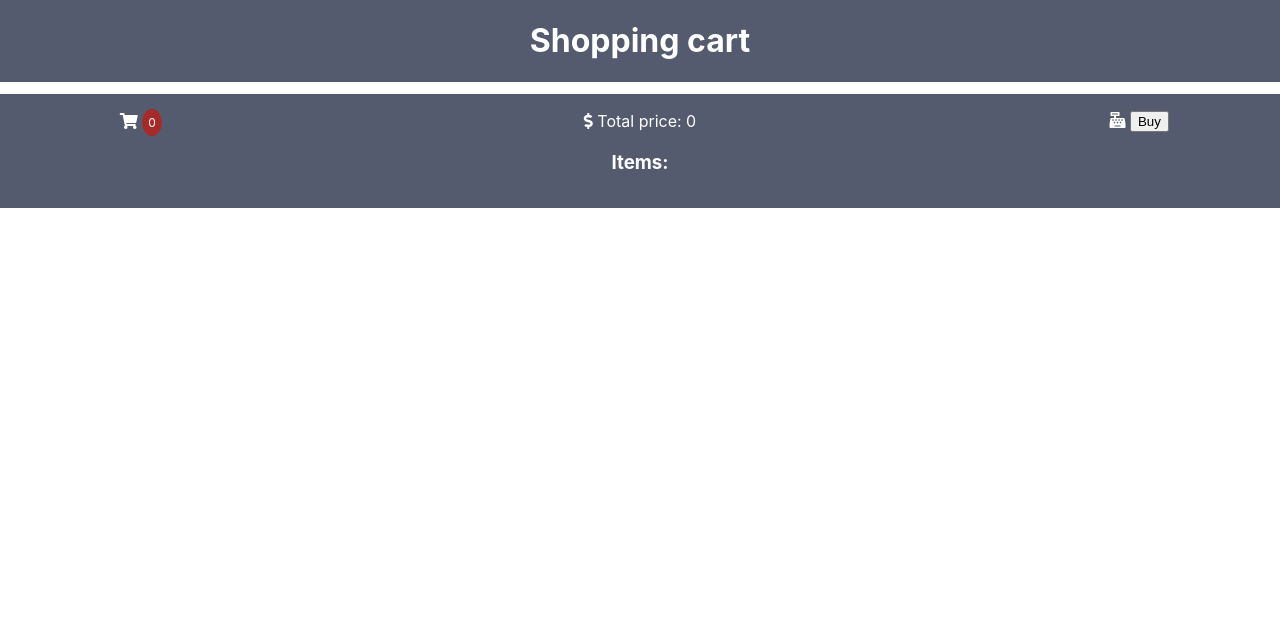
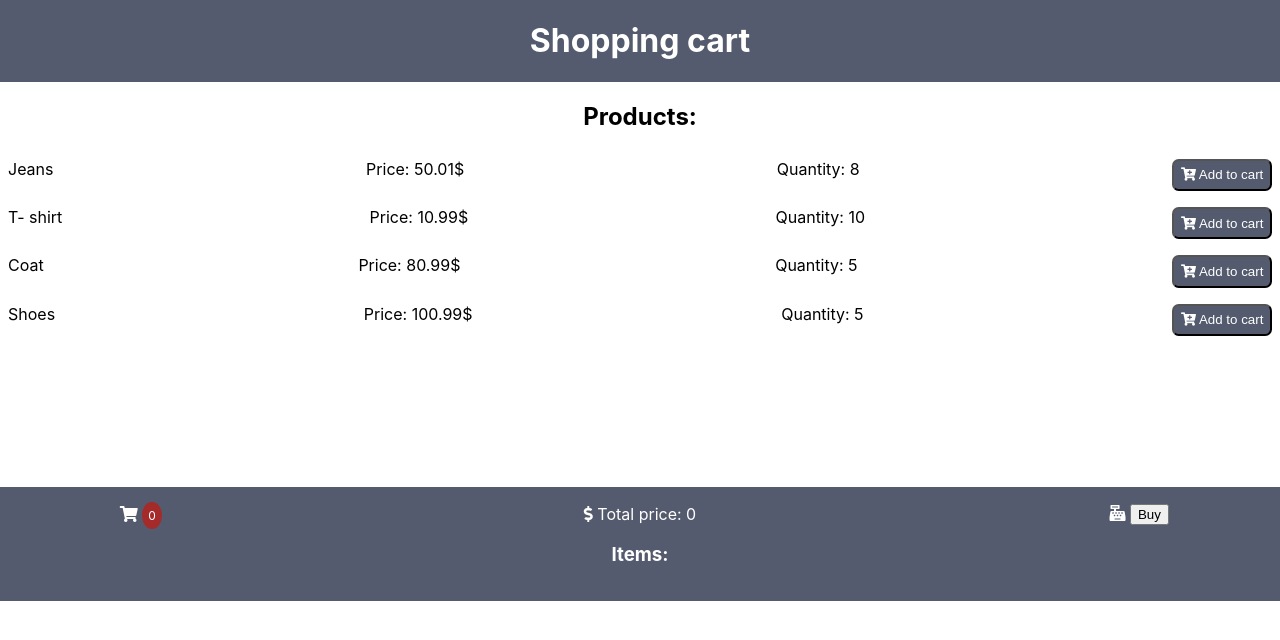
Before and after one commit to ramabadash/shopping-cart-react-redux, a React (Create React App) app in the folder shopping-cart/: page / in a window 1280 px wide. Shown: the top 640 px of the page. Built offline with nearby package versions, Linux system fonts and the light colour scheme.

Commit message:
# Add Products component - render the products from the state

```diff
--- a/shopping-cart/src/components/App.jsx
+++ b/shopping-cart/src/components/App.jsx
@@ -1,11 +1,13 @@
 import React from 'react';
 import Header from './Header';
 import Cart from './Cart';
+import Products from './Products';
 
 function App() {
   return (
     <div className='App'>
       <Header />
+      <Products />
       <Cart />
     </div>
   );
--- /dev/null
+++ b/shopping-cart/src/components/Products.jsx
@@ -0,0 +1,37 @@
+import React from 'react';
+import { connect } from 'react-redux';
+import '../styles/Products.css';
+
+function Products({ products }) {
+  return (
+    <div>
+      <h2>Products:</h2>
+      <div className='products-container'>
+        {products ? (
+          products.map(product => {
+            return (
+              <div className='product-div' key={product.id}>
+                <span>{product.name}</span> <span>Price: {product.price}$</span>{' '}
+                <span>Quantity: {product.quantity}</span>
+                <div>
+                  <button className='add-to-cart'>
+                    <i className='fas fa-cart-plus'></i> Add to cart
+                  </button>
+                </div>
+              </div>
+            );
+          })
+        ) : (
+          <p>No items left, come back tomorrow!</p>
+        )}
+      </div>
+    </div>
+  );
+}
+
+// Get products from state
+const mapStateToProps = state => {
+  return { products: state.products };
+};
+
+export default connect(mapStateToProps, null)(Products);
--- /dev/null
+++ b/shopping-cart/src/styles/Products.css
@@ -0,0 +1,24 @@
+h2 {
+  text-align: center;
+}
+.products-container {
+  overflow-y: auto;
+  height: 40vh;
+  text-align: center;
+  margin-bottom: 1em;
+}
+
+.product-div {
+  box-shadow: black;
+  display: flex;
+  justify-content: space-between;
+  padding: 0.5em;
+}
+
+.add-to-cart {
+  background-color: #555b6e;
+  color: white;
+  padding: 0.5em;
+  border-radius: 0.5em;
+  cursor: pointer;
+}
```
